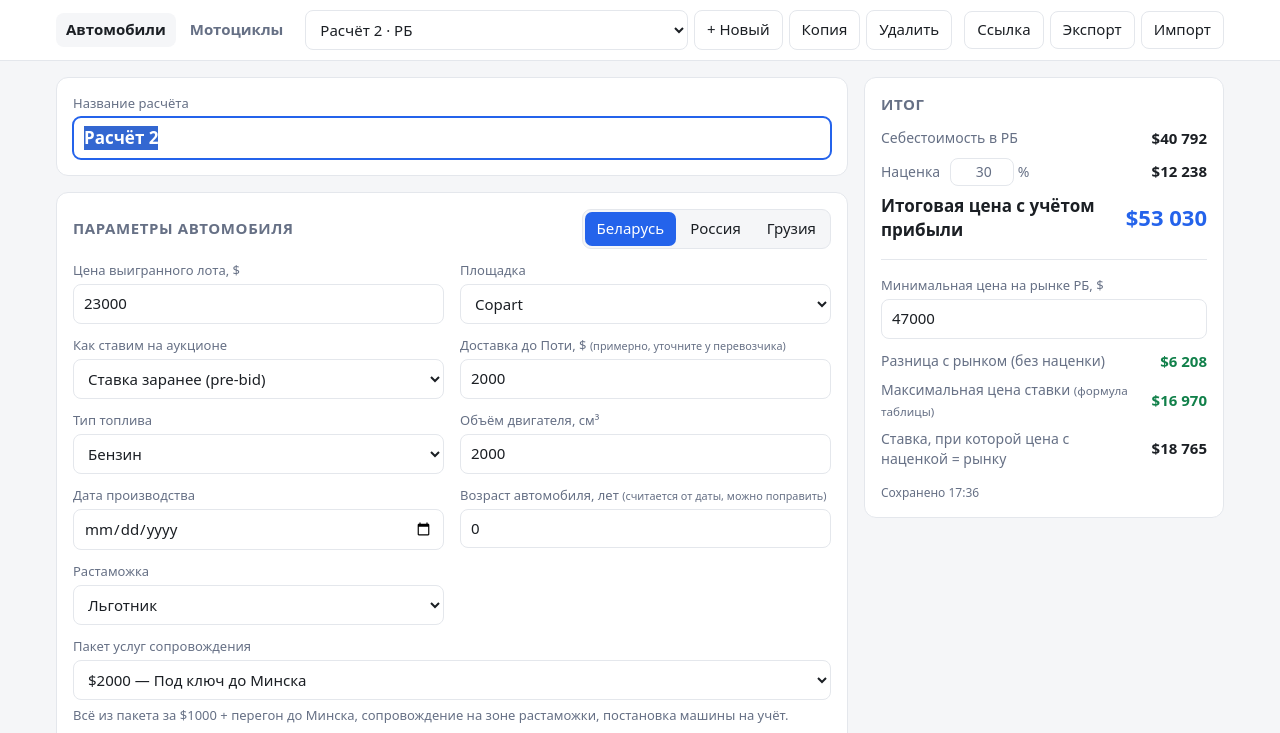
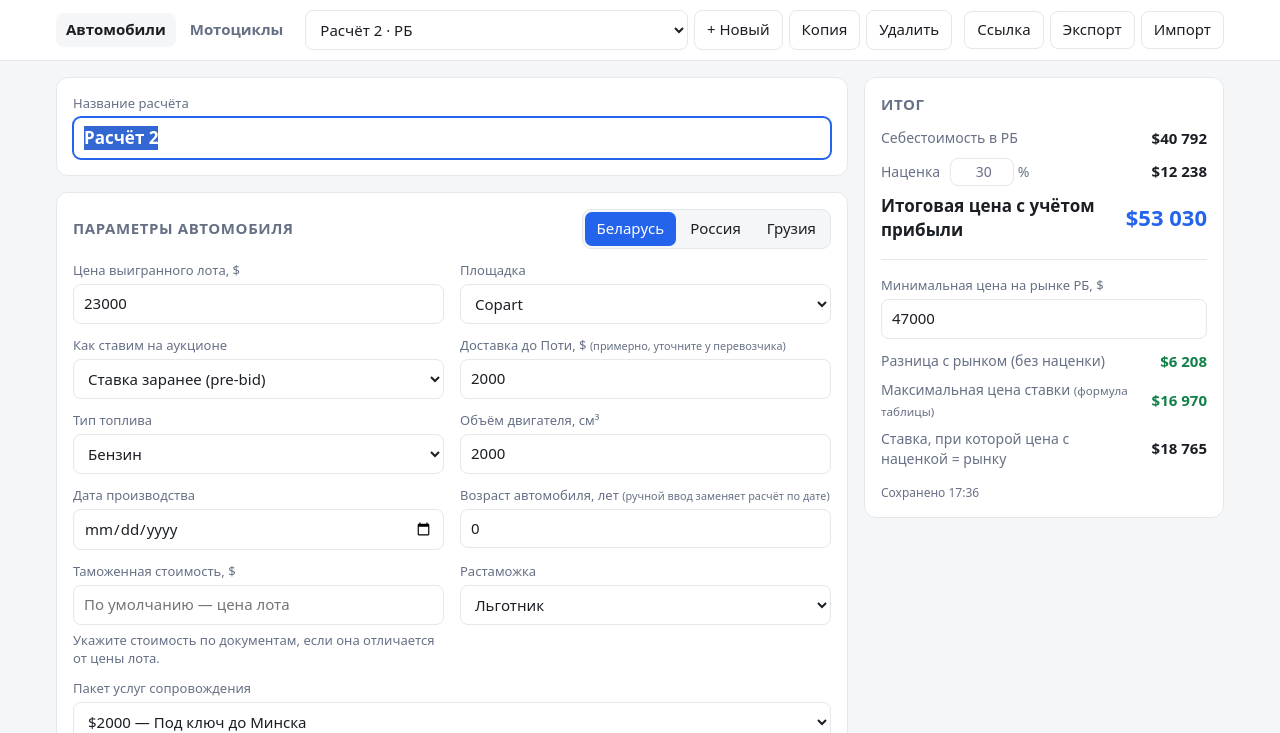
Before and after one commit to AlfaLucky/car-calc, a plain HTML site: page index.html in a window 1280 px wide. Both pictures are taken after a click on the button "+ Новый". Shown: the top 733 px of the page. Drawn offline with Linux system fonts and the light colour scheme; no server answers.

Commit message:
Исправить расчёт растаможки авто до 3 лет в Беларуси

```diff
--- a/app.js
+++ b/app.js
@@ -1,4 +1,4 @@
-import { compute, carAge, auctionFeeBreakdown, PLATFORM_FIXED } from "./calc.js?v=11";
+import { compute, carAge, byCarAgeGroup, auctionFeeBreakdown, PLATFORM_FIXED } from "./calc.js?v=12";
 import {
   defaultCalc as baseCalc, defaultCosts as baseCosts, defaultPerMarket, SERVICE_PACKAGES, MARKETS,
   FUELS as CAR_FUELS, FUELS_MOTO, manualDefaultsFor, PER_MARKET_FIELDS,
@@ -85,6 +85,7 @@ function normalize(c) {
   const base = defaultCalc();
   const out = { ...base, ...c };
   out.vehicle = VEHICLE;
+  if (VEHICLE === "car" && !Object.hasOwn(c, "prodDate") && Object.hasOwn(c, "age")) out.prodDate = "";
   if (!MARKETS[out.market]) out.market = "by";
   if (!FUELS[out.fuel]) out.fuel = "petrol";
   if (!Array.isArray(out.costs)) out.costs = base.costs;
@@ -158,6 +159,13 @@ function renderCalcSelect() {
   }
 }
 
+function renderByCustomsValue() {
+  const field = $("#byCustomsValueField");
+  if (!field) return;
+  const c = cur();
+  field.hidden = c.market !== "by" || c.fuel === "electric" || byCarAgeGroup(c) !== 0;
+}
+
 function renderMarket() {
   const m = cur().market;
   $$(".market-switch button").forEach((b) => b.setAttribute("aria-pressed", String(b.dataset.market === m)));
@@ -167,6 +175,7 @@ function renderMarket() {
     const okF = !el.dataset.fuels || el.dataset.fuels.split(" ").includes(fuel);
     el.hidden = !(okM && okF);
   });
+  renderByCustomsValue();
   $$(".mk").forEach((el) => { el.textContent = MARKETS[m].short; });
   // Мощность нужна только РФ, но показываем и для электро/гибрида как справку — достаточно РФ.
 }
@@ -196,7 +205,9 @@ function renderFields() {
   const c = cur();
   $$("[data-field]").forEach((el) => {
     if (el.id === "serviceSelect") return;
-    const v = getField(c, el.dataset.field);
+    const f = el.dataset.field;
+    const ageFromDate = f === "age" && VEHICLE === "car" && c.market === "by" && c.prodDate && !c.byManualAge;
+    const v = ageFromDate ? carAge(c.prodDate) : getField(c, f);
     el.value = v ?? "";
   });
   fillServiceSelect();
@@ -318,7 +329,7 @@ async function fetchRates(manual) {
 
 // ---------- события ----------
 const NUMERIC = new Set(["repairCost", "shippingPoti", "servicePackage", "lotPrice", "engineCc", "powerHp", "age",
-  "eurUsd", "usdRub", "usdGel", "usdByn", "markupPct", "marketMin"]);
+  "eurUsd", "usdRub", "usdGel", "usdByn", "markupPct", "marketMin", "byCustomsValueUsd"]);
 
 document.addEventListener("input", (e) => {
   const el = e.target;
@@ -328,8 +339,14 @@ document.addEventListener("input", (e) => {
     const f = el.dataset.field;
     setField(c, f, NUMERIC.has(f) ? (el.value === "" ? "" : +el.value) : el.value);
     if (f === "prodDate") {
+      delete c.byManualAge;
       c.age = carAge(c.prodDate);
       $('[data-field="age"]').value = c.age;
+      renderByCustomsValue();
+    }
+    if (f === "age" && VEHICLE === "car") {
+      c.byManualAge = el.value !== "";
+      renderByCustomsValue();
     }
     if (f === "eurUsd") c.eurUsdAuto = false;
     if (f === "usdRub" || f === "usdGel" || f === "usdByn") c.fxAuto = false;
--- a/calc.js
+++ b/calc.js
@@ -74,13 +74,13 @@ const PER_CC = [
   [2300, 2.7, 4.8], [3000, 3, 5], [Infinity, 3.6, 5.7],
 ];
 
-function ettEur({ age, cc, priceEur }) {
-  if (age < 3) {
+function ettQuote({ ageGroup, cc, priceEur }) {
+  if (ageGroup === 0) {
     const [, pct, perCc] = UNDER3.find(([max]) => priceEur <= max);
-    return Math.max(priceEur * pct, cc * perCc);
+    return { eur: Math.max(priceEur * pct, cc * perCc), pct, perCc };
   }
-  const [, r35, r5] = PER_CC.find(([max]) => cc <= max);
-  return cc * (age <= 5 ? r35 : r5);
+  const rate = PER_CC.find(([max]) => cc <= max)[ageGroup];
+  return { eur: cc * rate };
 }
 
 // --- РФ ---
@@ -135,12 +135,27 @@ function ruCustoms(s) {
       note: `электро: пошлина 15% ${usd(duty)} + акциз ${rub(exciseRub)} + НДС 22% ${usd(vat)} + сбор ${rub(clearanceRub)}`,
     };
   }
-  const eur = ettEur({ age: num(s.age), cc: num(s.engineCc), priceEur: valueUsd / eurUsd });
+  const age = num(s.age);
+  const ageGroup = age < 3 ? 0 : age <= 5 ? 1 : 2;
+  const { eur } = ettQuote({ ageGroup, cc: num(s.engineCc), priceEur: valueUsd / eurUsd });
   return { amount: eur * eurUsd + clearance, note: `ЕТТ ${Math.round(eur).toLocaleString("ru-RU")} € + сбор за оформление ${rub(clearanceRub)}` };
 }
 
 // --- РБ ---
-const BY_UTIL_BYN = [624.92, 1282.02]; // до 3 лет / старше 3 лет, физлицо, любой тип двигателя
+const BY_UTIL_BYN = [624.92, 1282.02]; // не старше 3 лет / старше 3 лет, физлицо
+const formatEur = new Intl.NumberFormat("ru-RU", { maximumFractionDigits: 2 }).format;
+
+// Решение Совета ЕЭК №107, приложение 2, таблица 2: день годовщины включается.
+export function byCarAgeGroup(s, today = new Date()) {
+  const dateAge = s.byManualAge ? null : ageFromDate(s.prodDate, today);
+  if (!dateAge) {
+    const age = num(s.age);
+    return age <= 3 ? 0 : age <= 5 ? 1 : 2;
+  }
+  const { years, anniversaryDifference } = dateAge;
+  if (years < 3 || (years === 3 && anniversaryDifference <= 0)) return 0;
+  return years < 5 || (years === 5 && anniversaryDifference <= 0) ? 1 : 2;
+}
 
 function byCustoms(s) {
   const eurUsd = num(s.eurUsd) || 1;
@@ -158,13 +173,25 @@ function byCustoms(s) {
       note: `электро: пошлина ${zero ? "0% (льгота)" : "15% " + usd(duty)}${vat ? ` + НДС 20% ${usd(vat)}` : ", без НДС (≤ 5 лет)"}${disc}`,
     };
   }
-  const eur = ettEur({ age: num(s.age), cc: num(s.engineCc), priceEur: num(s.lotPrice) / eurUsd });
-  return { amount: eur * eurUsd * k, note: `ЕТТ ${Math.round(eur).toLocaleString("ru-RU")} € → $ по курсу${disc}` };
+  const ageGroup = byCarAgeGroup(s);
+  const cc = num(s.engineCc);
+  const customsValue = num(s.byCustomsValueUsd);
+  const priceEur = (customsValue > 0 ? customsValue : num(s.lotPrice)) / eurUsd;
+  const { eur, pct, perCc } = ettQuote({ ageGroup, cc, priceEur });
+  const amount = eur * eurUsd * k;
+  if (ageGroup === 0) {
+    const base = customsValue > 0 ? "таможенная стоимость" : "цена лота";
+    return {
+      amount,
+      note: `${base} ${formatEur(priceEur)} € · макс. из ${formatEur(pct * 100)}% от стоимости (${formatEur(priceEur * pct)} €) и ${formatEur(perCc)} €/см³ (${formatEur(cc * perCc)} €) = ${formatEur(eur)} €${disc}`,
+    };
+  }
+  return { amount, note: `ЕТТ ${Math.round(eur).toLocaleString("ru-RU")} € → $ по курсу${disc}` };
 }
 
 function byUtil(s) {
   const usdByn = num(s.usdByn) || 1;
-  const byn = BY_UTIL_BYN[num(s.age) < 3 ? 0 : 1];
+  const byn = BY_UTIL_BYN[byCarAgeGroup(s) === 0 ? 0 : 1];
   return { amount: byn / usdByn, note: `${byn.toLocaleString("ru-RU")} BYN (ПСМ №195)` };
 }
 
@@ -285,18 +312,27 @@ function util(s) {
 }
 
 // Совместимость: растаможка РБ как раньше.
-export function customsDuty({ age, engineCc, eurUsd, benefit, lotPrice }) {
-  return byCustoms({ age, engineCc, eurUsd, benefit, lotPrice, fuel: "petrol" }).amount;
+export function customsDuty(s) {
+  return byCustoms({ ...s, fuel: "petrol" }).amount;
+}
+
+function ageFromDate(prodDate, today) {
+  if (!prodDate) return null;
+  const d = new Date(`${prodDate}T00:00:00`);
+  if (isNaN(d)) return null;
+
+  const year = today.getFullYear();
+  const month = d.getMonth();
+  const lastDay = new Date(year, month + 1, 0).getDate();
+  const anniversaryDay = Math.min(d.getDate(), lastDay);
+  const anniversaryDifference = today.getMonth() - month || today.getDate() - anniversaryDay;
+  return { years: year - d.getFullYear(), anniversaryDifference };
 }
 
 export function carAge(prodDate, today = new Date()) {
-  if (!prodDate) return 0;
-  const d = new Date(prodDate);
-  if (isNaN(d)) return 0;
-  let age = today.getFullYear() - d.getFullYear();
-  const m = today.getMonth() - d.getMonth();
-  if (m < 0 || (m === 0 && today.getDate() < d.getDate())) age--;
-  return Math.max(0, age);
+  const dateAge = ageFromDate(prodDate, today);
+  if (!dateAge) return 0;
+  return Math.max(0, dateAge.years - (dateAge.anniversaryDifference < 0 ? 1 : 0));
 }
 
 // Сумма строки затрат (+ пояснение для автоматических строк).
--- a/index.html
+++ b/index.html
@@ -62,8 +62,11 @@
             <select data-field="ruImporter"><option value="personal">Физлицо для себя</option><option value="commercial">Для перепродажи / юрлицо</option></select></label>
           <label><span>Дата производства</span>
             <input data-field="prodDate" type="date"></label>
-          <label><span>Возраст автомобиля, лет <small>(считается от даты, можно поправить)</small></span>
-            <input data-field="age" type="number" min="0" step="1" inputmode="numeric"></label>
+          <label><span>Возраст автомобиля, лет <small>(ручной ввод заменяет расчёт по дате)</small></span>
+            <input data-field="age" type="number" min="0" step="any" inputmode="decimal"></label>
+          <label id="byCustomsValueField" hidden><span>Таможенная стоимость, $</span>
+            <input data-field="byCustomsValueUsd" type="number" min="0.01" step="0.01" inputmode="decimal" placeholder="По умолчанию — цена лота">
+            <small class="hint">Укажите стоимость по документам, если она отличается от цены лота.</small></label>
           <label data-markets="by" data-fuels="electric"><span>Пошлина на электро в РБ</span>
             <select data-field="byEvDuty"><option value="0">0% — льгота для электромобилей</option><option value="15">15% — если льгота не действует</option></select></label>
           <label data-markets="by"><span>Растаможка</span>
@@ -140,6 +143,6 @@
   <footer class="foot">Данные хранятся в этом браузере. Чтобы перенести расчёт — «Ссылка» или «Экспорт».</footer>
 
   <div id="toast" class="toast" role="status" aria-live="polite"></div>
-  <script type="module" src="app.js?v=11"></script>
+  <script type="module" src="app.js?v=12"></script>
 </body>
 </html>
```
Also changed, not shown: moto.html (+1 -1 lines).
